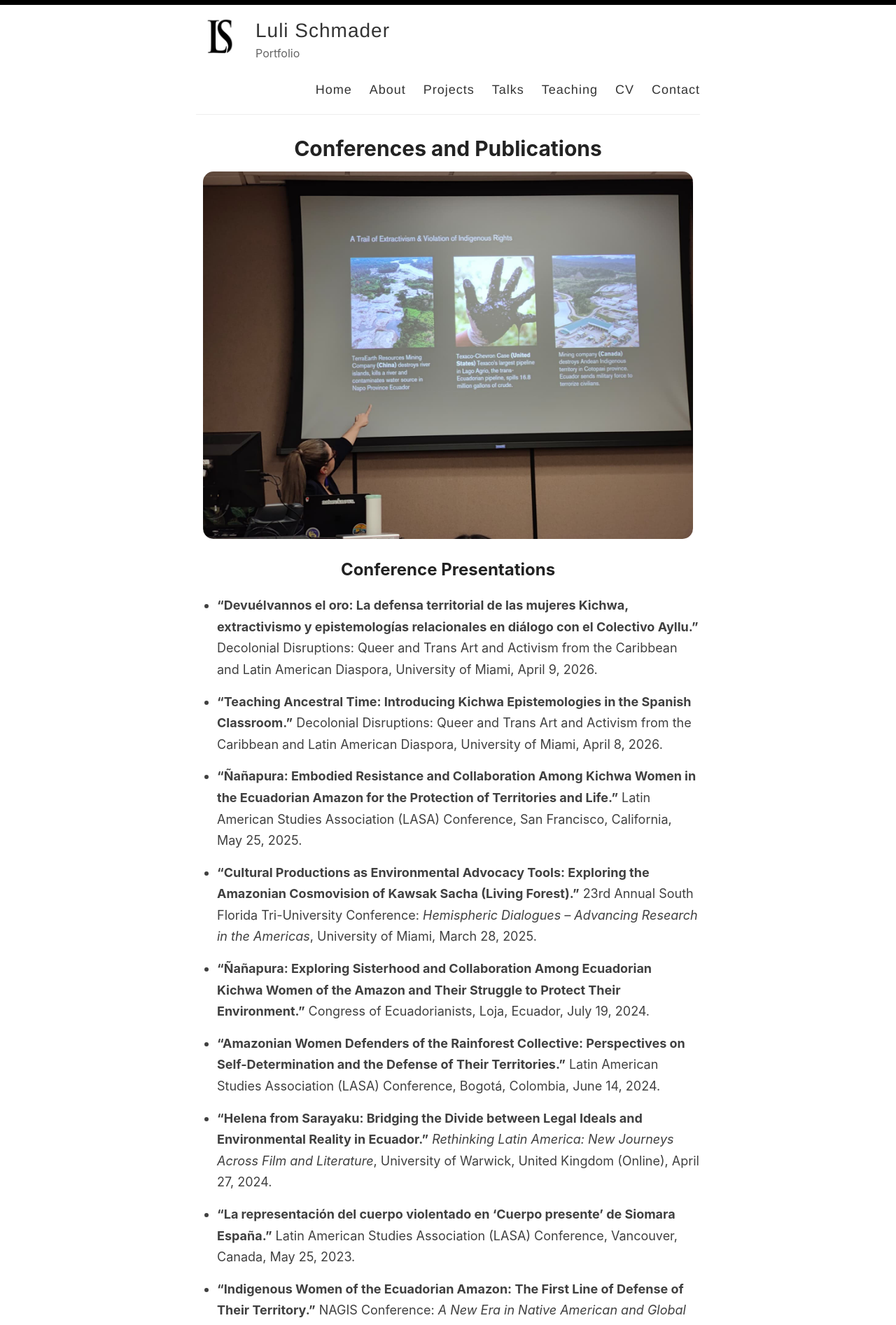
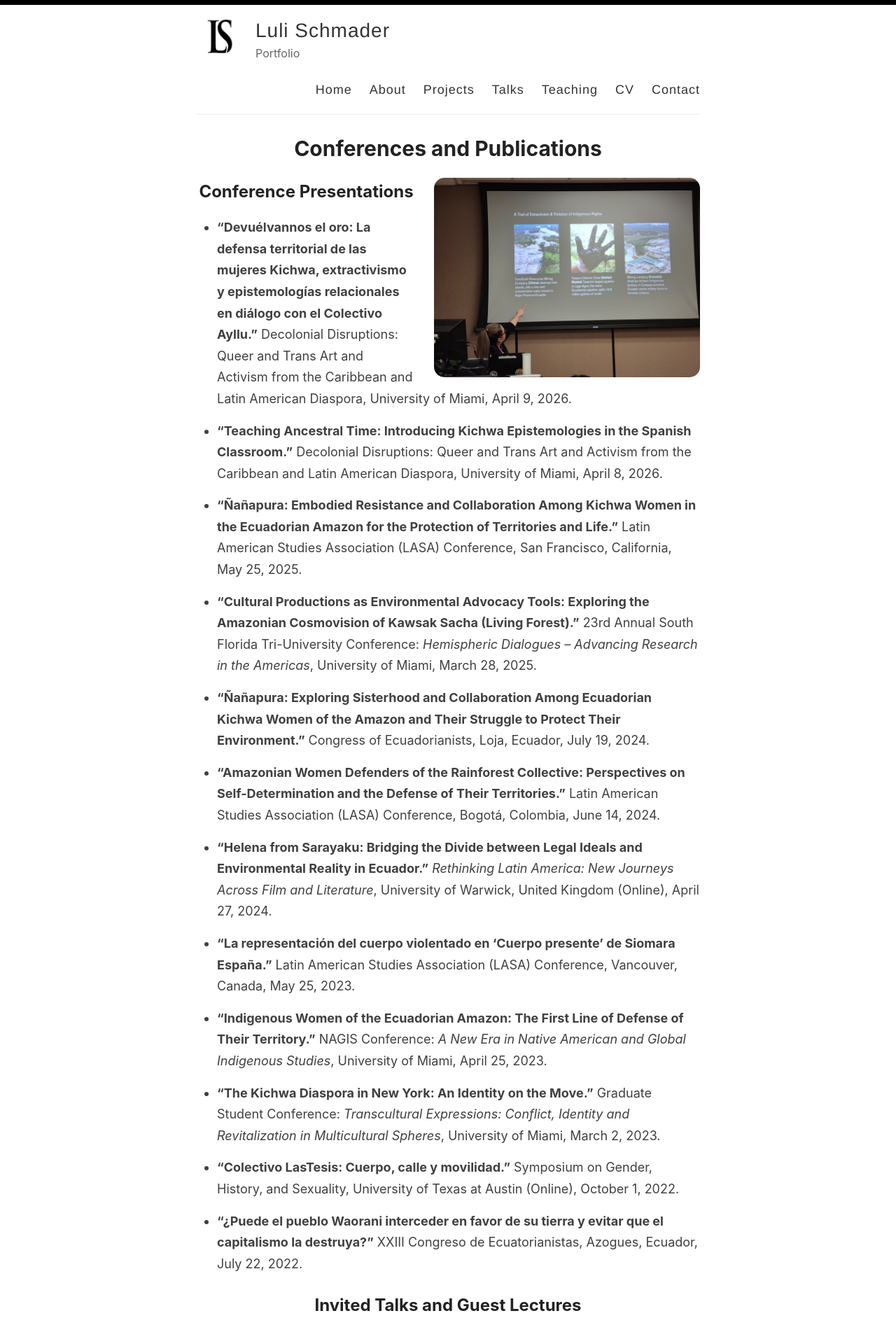
Before and after one commit to lulischmader/lulischmader.github.io, a Jekyll site: the page built from _pages/talks.md, in a window 1280 px wide. Shown: the top 1893 px of the page at 70% size. Built offline with Jekyll 4.4.1, drawn with Linux system fonts in a browser that asks for light colours.

Commit message:
Update talks.md

```diff
--- a/_pages/talks.md
+++ b/_pages/talks.md
@@ -4,9 +4,11 @@
 permalink: /talks/
 ---
 
-<p align="center">
-  <img src="/images/UM-Talk-04-05-2024.jpeg" alt="Presenting research on extractivism and Indigenous rights at the University of Miami" width="700" style="border-radius: 15px;">
-</p>
+<img src="/images/UM-Talk-04-05-2024.jpeg"
+     alt="Presenting research on extractivism and Indigenous rights at the University of Miami"
+     width="380"
+     align="right"
+     style="border-radius: 15px; margin-left: 25px; margin-bottom: 15px;">
 
 ## Conference Presentations
 
```
